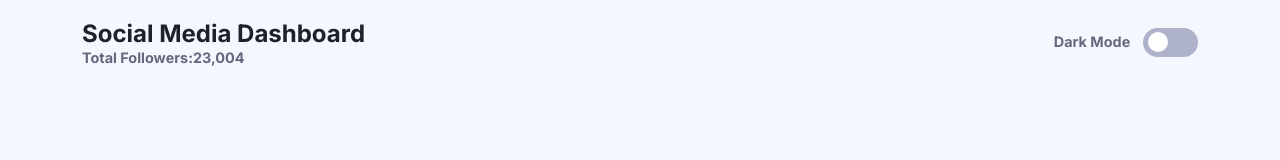
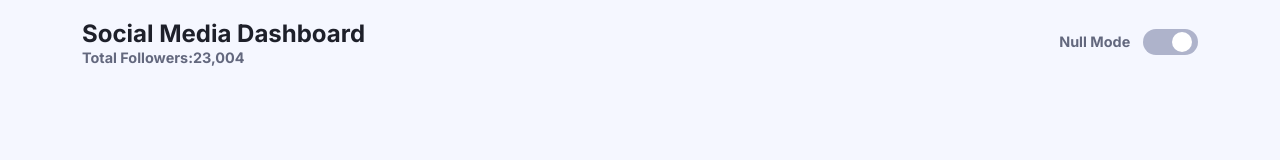
Before and after one commit to elangyudha280/social-media-dashboard-template, a React (Create React App) app: page / in a window 1280 px wide. Shown: the top 160 px of the page. Built offline with nearby package versions, Linux system fonts and the light colour scheme.

Commit message:
selesai fitur localStorage

```diff
--- a/public/css/main.css
+++ b/public/css/main.css
@@ -94,7 +94,7 @@ body {
   width: 55px;
   border-radius: 2em;
   border: none;
-  padding: 0.3em;
+  padding: 0.2em 0.3em;
   position: relative;
   background: var(--Toggle);
   -webkit-transition: 0.4s;
--- a/public/index.html
+++ b/public/index.html
@@ -1,5 +1,5 @@
 <!DOCTYPE html>
-<html lang="en" data-colormode="light">
+<html lang="en" data-colormode="">
   <head>
     <meta charset="utf-8" />
     <link rel="icon" href="%PUBLIC_URL%/favicon.ico" />
--- a/src/App.js
+++ b/src/App.js
@@ -1,5 +1,4 @@
 
-import {useState,useEffect} from 'react'
 
 // import component Navbar
 import Navbar from './component/navbar.jsx'
@@ -15,6 +14,9 @@ import ContainerOverview from './component/containerOverview.jsx'
 
 
 function App() {
+
+
+
   return (
       <>
       {/* component navbar */}
--- a/src/_cssReact.scss
+++ b/src/_cssReact.scss
@@ -89,7 +89,7 @@ body {
     width: 55px;
     border-radius: 2em;
     border: none;
-    padding: 0.3em;
+    padding: 0.2em 0.3em;
     position: relative;
     background: var(--Toggle);
     transition: 0.4s;
--- a/src/component/navbar.jsx
+++ b/src/component/navbar.jsx
@@ -6,31 +6,64 @@ import {useRef,useState,useEffect} from 'react'
 // function component Nabar
 
 const Navbar = ()=>{
+    // state untuk menyimpan element html
+    let [domHtml,setDomHtml] = useState({})
 
-    // state untuk mentimpan element html
-    let [domHtml,setDomHtml] = useState({})
+    // ref untuk icon button toggle
     let iconToggle = useRef(null)
 
+    // ref text mode
+    let textMode = useRef(null)
+
+    // useState for data localstorage
+    const [local,setLocal] = useState('')
 
     useEffect(()=>{
         let htmlSelector = document.querySelector('html');
+
+        // get Item local storage mode
+        let getDataMode = localStorage.getItem('mode')
+
+        // berikan nilai dari data local storage ke atribut data-colormode html
+        htmlSelector.dataset.colormode = getDataMode;
+
+        // update data state local dengan data localStorage
+        setLocal(`${getDataMode} mode`)
+
+        // update data state domHtml dengan element htmlSelector
         setDomHtml({htmlSelector})
 
+        // cek jika data  local storage modenya dark maka tambahkan class toggle active ke element toggle
+        if(getDataMode === 'dark'){
+            iconToggle.current.classList.remove('toggle-active')
+        }
+            else{
+                 iconToggle.current.classList.add('toggle-active')
+            }
+
         return () =>{
-                return
+            return null
         }
     },[])
 
 
 
+
+    // fungsi event handling ketika tombol di click
     let darkMode = ()=>{
-        iconToggle.current.classList.toggle('toggle-active')
-        if(domHtml.htmlSelector.dataset.colormode === 'light'){
-            domHtml.htmlSelector.dataset.colormode = 'dark'
-            document.querySelector('.dark-mode').textContent ='Light Mode'
+
+        // cek jika atribut data-colormode
+        if(domHtml.htmlSelector.dataset.colormode === 'dark'){
+            localStorage.setItem('mode','light')
+            setLocal(`${localStorage.getItem('mode')} mode`)
+            iconToggle.current.classList.add('toggle-active')
+            domHtml.htmlSelector.dataset.colormode =  localStorage.getItem('mode')
+
         }else{
-            domHtml.htmlSelector.dataset.colormode = 'light'
-            document.querySelector('.dark-mode').textContent ='Dark Mode'
+            localStorage.setItem('mode','dark')
+            setLocal(`${localStorage.getItem('mode')} mode`)
+            iconToggle.current.classList.remove('toggle-active')
+            domHtml.htmlSelector.dataset.colormode =  localStorage.getItem('mode')
         }
 
     }
@@ -45,7 +78,7 @@ const Navbar = ()=>{
                 <p className="span-title">Total Followers:23,004</p>
                 </div>
                 <div className="ml-auto right-nav">
-                 <span className="dark-mode">Dark Mode</span>
+                 <span className="dark-mode text-capitalize" ref={textMode}>{local}</span>
                  <button className="btn-dark-mode" onClick={darkMode}>
                     <span className="toggle" ref={iconToggle}>
                     </span>
```
Also changed, not shown: 1 other file (tests, documents, lock files or other folders).
